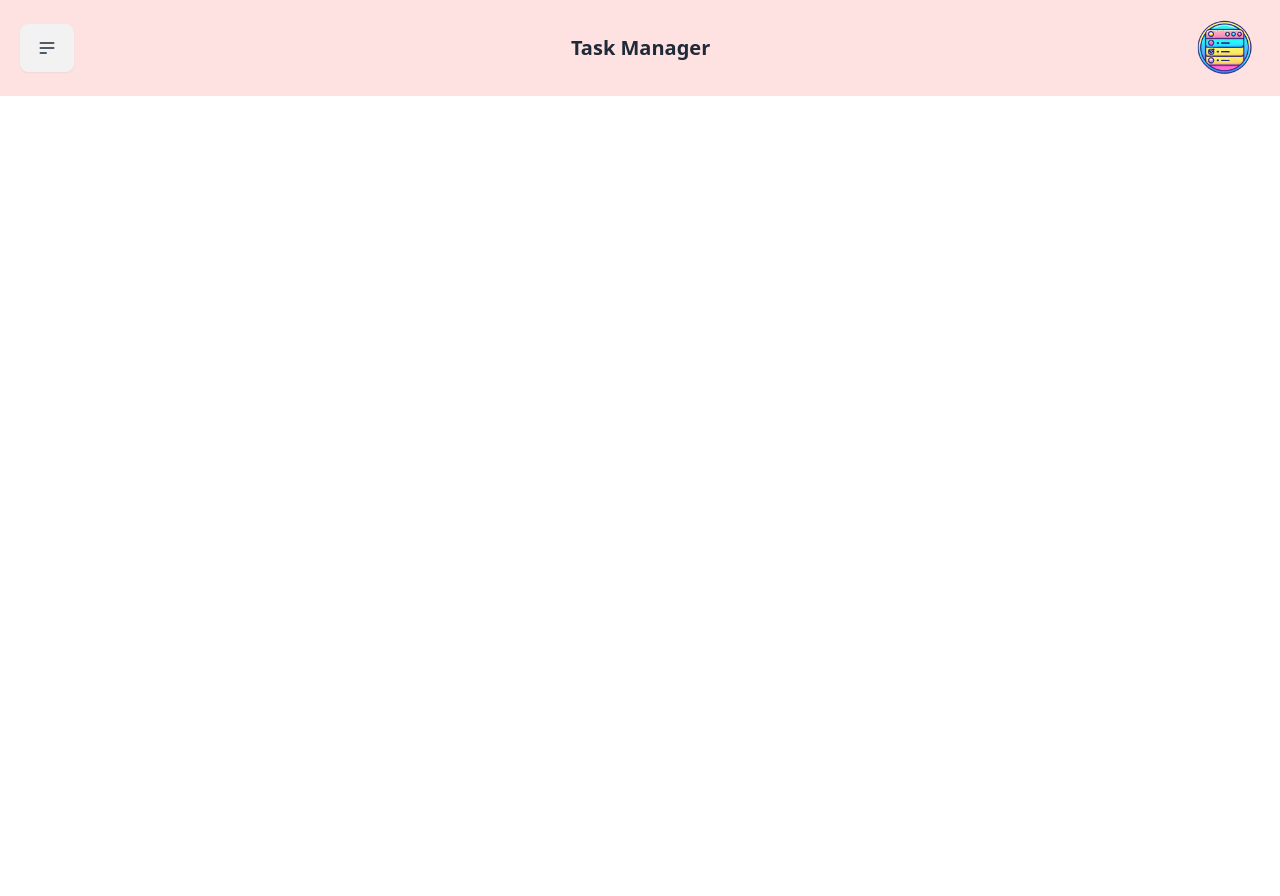
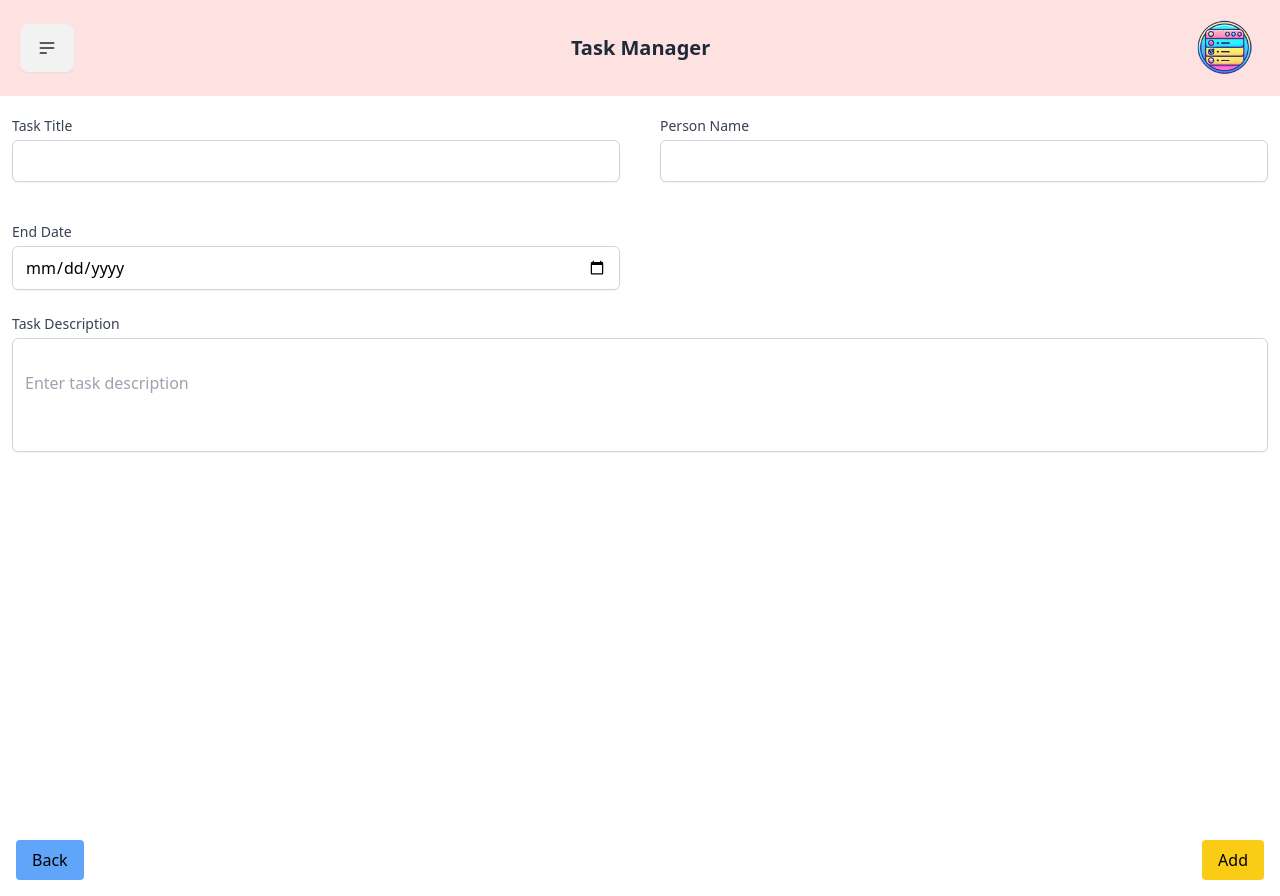
Before and after one commit to NullPointerExceptionNIT/ProjectManager, a React app in the folder frontend/: page /AddTasks/1 in a window 1280 px wide. Before the commit this address had no page. Before the commit the page ends 800 px from the top, so only its background shows below. Built offline with nearby package versions, Linux system fonts and the light colour scheme; the HTML template or start-up script is replaced by a standard one.

Commit message:
some changes in

```diff
--- a/frontend/src/AddTasks.jsx
+++ b/frontend/src/AddTasks.jsx
@@ -10,9 +10,9 @@ function AddTasks() {
   const { requestWithToken } = useContext(AuthContext);
   const queryClient = useQueryClient();
   const [formData, setFormData] = useState({
-    username: "",
-    title: "",
-    description: "",
+    name: "",
+    endTime: new Date(),
+    status :"done",
   });
   const handleChange = (e) => {
     setFormData({ ...formData, [e.target.name]: e.target.value });
@@ -28,7 +28,7 @@ function AddTasks() {
       queryClient.invalidateQueries("Tasks");
       navigate("/Tasks");
     },
-    mutationFn: async (id) => {
+    mutationFn: async () => {
       const response = await requestWithToken({
         url: `/projects/project/${id}/create-task`,
         method: "post",
@@ -93,21 +93,19 @@ function AddTasks() {
                   name="title"
                   className="bg-white mt-1 block w-full px-3 py-2 border border-gray-300 rounded-md shadow-sm focus:outline-none focus:ring-indigo-500 focus:border-indigo-500"
                   required
-                  onChange={handleChange}
                 />
               </div>
               <div className="form-group">
                 <label
                   htmlFor="person-name"
                   className="block text-sm font-medium text-gray-700"
-                  onChange={handleChange}
                 >
                   Person Name
                 </label>
                 <input
                   type="text"
                   id="name"
-                  name="username"
+                  name="name"
                   className="bg-white mt-1 block w-full px-3 py-2 border border-gray-300 rounded-md shadow-sm focus:outline-none focus:ring-indigo-500 focus:border-indigo-500"
                   required
                   onChange={handleChange}
@@ -123,6 +121,22 @@ function AddTasks() {
                 {/* <option>Greedo</option> */}
                 {/* </select> */}
               </div>
+              <div className="form-group">
+                <label
+                  htmlFor="end-date"
+                  className="block text-sm font-medium text-gray-700"
+                >
+                  End Date
+                </label>
+                <input
+                  type="date"
+                  id="end-date"
+                  name="endTime"
+                  onChange={handleChange}
+                  className="bg-white mt-1 block w-full px-3 py-2 border border-gray-300 rounded-md shadow-sm focus:outline-none focus:ring-indigo-500 focus:border-indigo-500"
+                  required
+                />
+              </div>
             </div>
             <div className="form-group">
               <label
@@ -135,7 +149,7 @@ function AddTasks() {
                 id="task-description"
                 placeholder="Enter task description"
                 className="resize-none bg-white mt-1 block w-full px-3 py-8 border border-gray-300 rounded-md shadow-sm focus:outline-none focus:ring-indigo-500 focus:border-indigo-500"
-                name="description"
+                name="status"
                 onChange={handleChange}
               ></textarea>
             </div>
--- a/frontend/src/App.jsx
+++ b/frontend/src/App.jsx
@@ -28,7 +28,7 @@ function App() {
           <Route path="/AddProject" element={<AddProject />} />
           <Route path="/ChatBox" element={<ChatBox />}/>
           <Route path="/Tasks/:id" element={<Tasks/>}/>
-          <Route path="/AddTasks" element={<AddTasks/>}/>
+          <Route path="/AddTasks/:id" element={<AddTasks/>}/>
           <Route path="/EditProject/:id" element={<EditProject/>} />
           <Route path="/EditTask" element={<EditTasks/>} />
           <Route path="/Comment" element={<Comment/>} />
```
Also changed, not shown: 2 other files (tests, documents, lock files or other folders).
